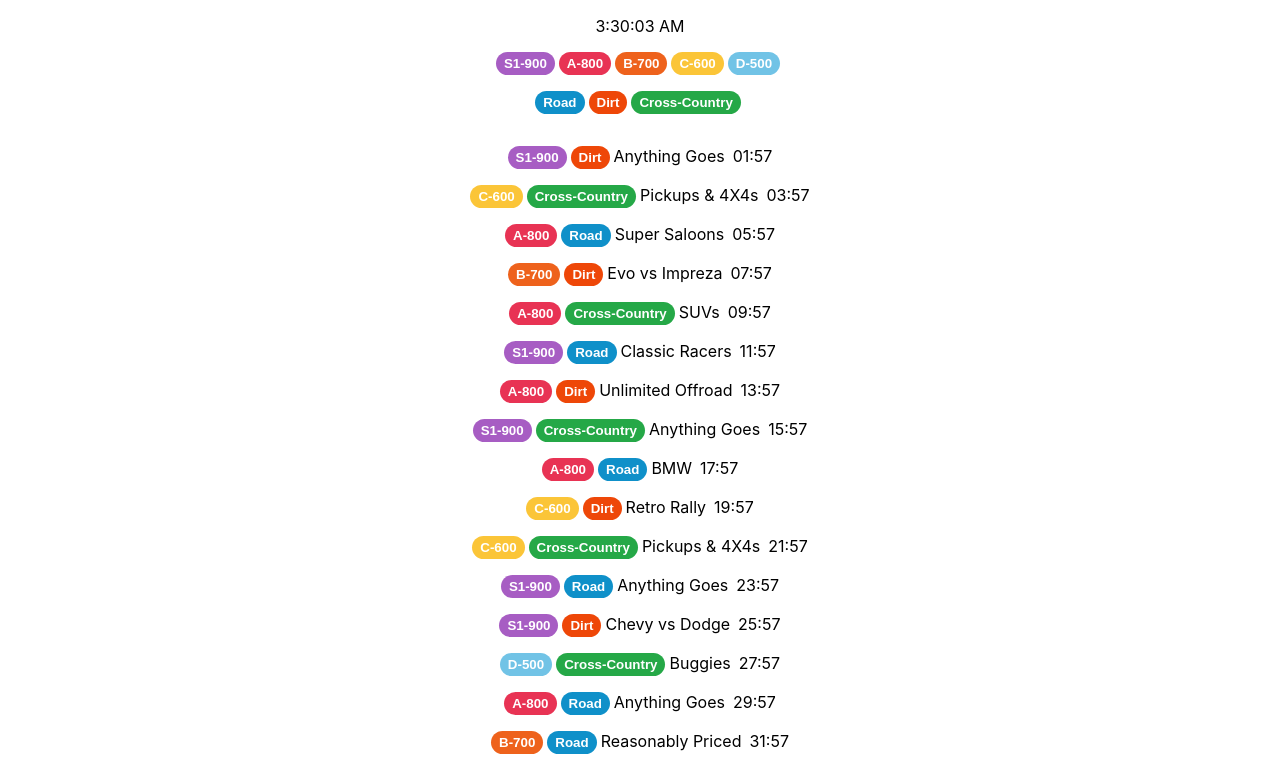
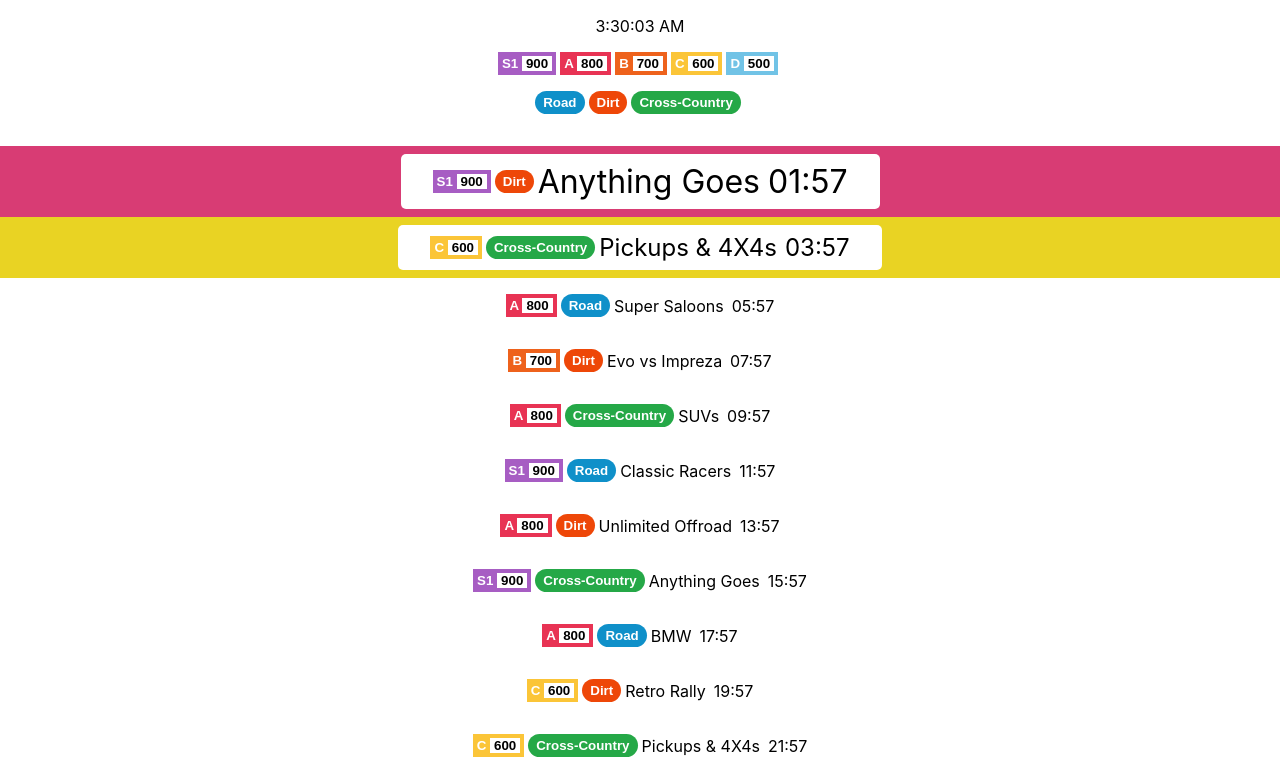
Before and after one commit to robbyronk/tour-playlist, a React (Create React App) app: page / in a window 1280 px wide. Shown: the top 768 px of the page. Built offline with nearby package versions, Linux system fonts and the light colour scheme.

Commit message:
Highlight current and next tours

```diff
--- a/src/App.css
+++ b/src/App.css
@@ -49,8 +49,21 @@ button {
   margin-top: 2rem;
 }
 
+.mt-3 {
+  margin-top: 1rem;
+}
+
+.flex-center {
+  display: flex;
+  align-items: center;
+  justify-content: center;
+}
+
 .tour {
-  margin-top: 1rem;
+  border-radius: 5px;
+  padding: 0.5rem 2rem;
+  margin: 0.5rem;
+  background-color: white;
 }
 
 .picker {
@@ -58,6 +71,13 @@ button {
 }
 
 .class-type {
+  padding: 0.25rem;
+  color: white;
+  font-weight: bold;
+  margin-right: 0.25rem;
+}
+
+.race-type {
   padding: 0.25rem 0.5rem;
   border-radius: 10rem;
   color: white;
@@ -100,3 +120,23 @@ button {
 .cc {
   background-color: #25a847;
 }
+
+.text-red {
+  color: red;
+}
+
+.queue-now {
+  font-size: 200%;
+  background-color: #d83c74;
+}
+
+.next-up {
+  font-size: 150%;
+  background-color: #e9d323;
+}
+
+.pi {
+  padding: 0 0.25rem;
+  background-color: white;
+  color: black;
+}
--- a/src/App.js
+++ b/src/App.js
@@ -7,11 +7,18 @@ const cc = 'Cross-Country'
 const dirt = 'Dirt'
 const road = 'Road'
 
-const s = 'S1-900'
-const a = 'A-800'
-const b = 'B-700'
-const c = 'C-600'
-const d = 'D-500'
+const s = 'S1'
+const a = 'A'
+const b = 'B'
+const c = 'C'
+const d = 'D'
+const pi = {
+  [s]: 900,
+  [a]: 800,
+  [b]: 700,
+  [c]: 600,
+  [d]: 500,
+};
 
 const classicRally = 'Classic Rally';
 const pickups4X4s = 'Pickups & 4X4s';
@@ -87,14 +94,14 @@ function ClassType({classType, className, onClick}) {
       'd': d === classType,
     }, className)}
   >
-    {classType}
+    {classType} <span className="pi">{pi[classType]}</span>
   </button>
 }
 
 function RaceType({raceType, className, onClick}) {
   return <button
     onClick={onClick}
-    className={clsx(className, 'class-type', {
+    className={clsx(className, 'race-type', {
       'cc': cc === raceType,
       'dirt': dirt === raceType,
       'road': road === raceType,
@@ -105,11 +112,13 @@ function RaceType({raceType, className, onClick}) {
 }
 
 function Tour({tour, setRaces, setClasses}) {
-  return <div className={'tour'}>
-    <ClassType classType={tour.classType} onClick={() => setClasses([tour.classType])}/>
-    <RaceType raceType={tour.raceType} onClick={() => setRaces([tour.raceType])}/>
-    <span className={'mr-2'}>{tour.carType}</span>
-    <span>{formatSecondsToMMSS(tour.secondsUntil)}</span>
+  return <div className={clsx( 'flex-center',{'queue-now': tour.secondsUntil < 120, 'next-up': tour.secondsUntil < 240 && !(tour.secondsUntil < 120)})}>
+    <div className={'tour flex-center'}>
+      <ClassType classType={tour.classType} onClick={() => setClasses([tour.classType])}/>
+      <RaceType raceType={tour.raceType} onClick={() => setRaces([tour.raceType])}/>
+      <span className={'mr-2'}>{tour.carType}</span>
+      <span className={clsx({'text-red': tour.secondsUntil < 60})}>{formatSecondsToMMSS(tour.secondsUntil)}</span>
+    </div>
   </div>
 }
 
```
